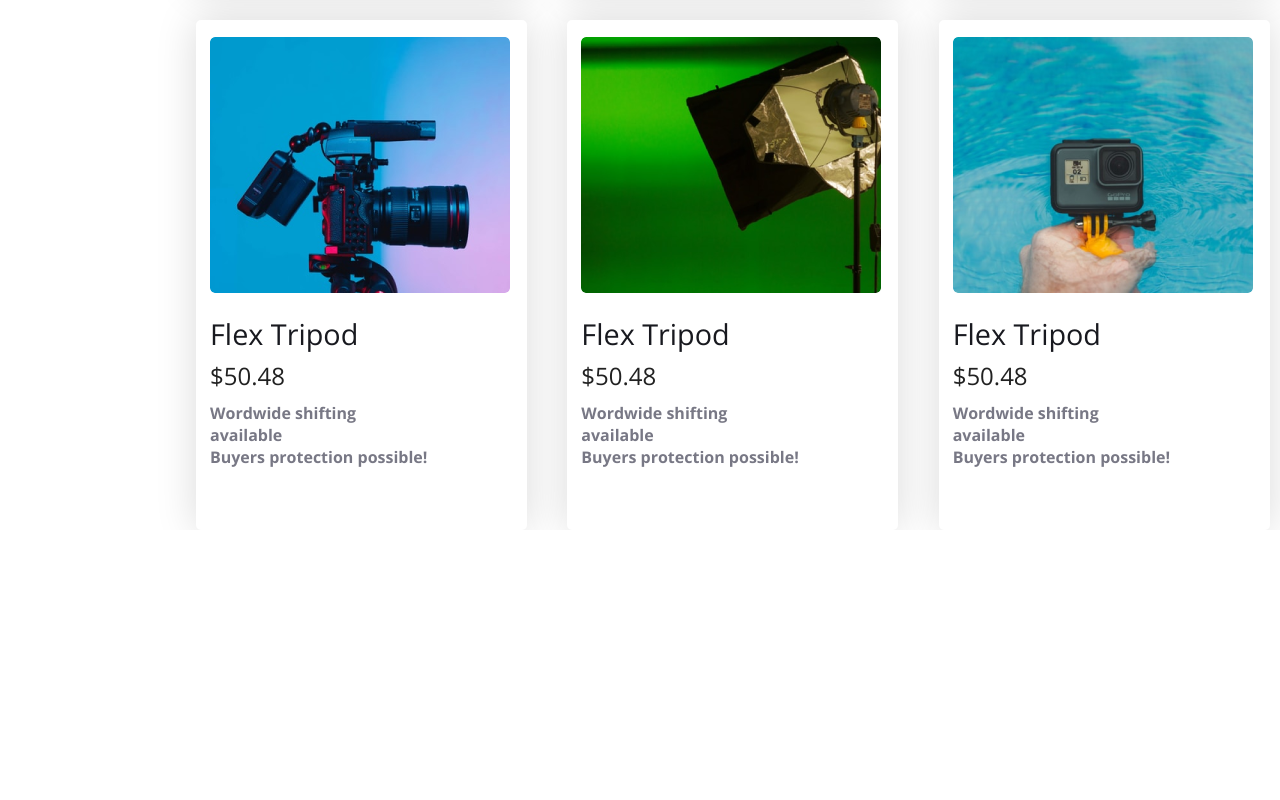
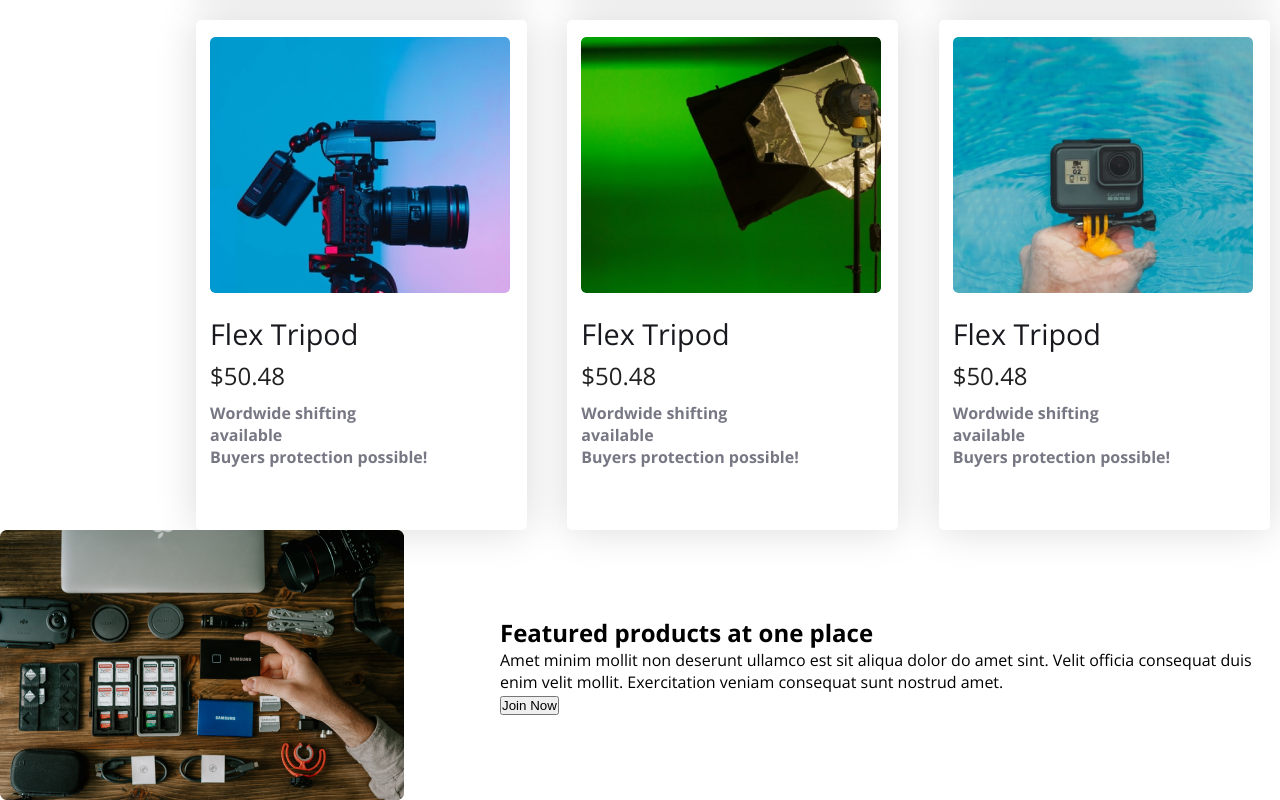
Before and after one commit to najibvai/influence-gear-practies, a plain HTML site: page index.html in a window 1280 px wide. Shown: the part 2131-2931 px from the top of the page. Before the commit the page ends 2661 px from the top, so only its background shows below. Drawn offline with nearby package versions, Linux system fonts and the light colour scheme; files whose address does not match are found by name.

Commit message:
card added done

```diff
--- a/index.html
+++ b/index.html
@@ -108,6 +108,17 @@
                 </div>
             </div>
         </section>
+        <!----------------- Featured products-------------- -->
+        <section class="feature-part">
+            <div class="feature">
+                <img src="images/gear.png" alt="">
+                <div class="feature-content">
+                    <h2>Featured products at one place</h2>
+                    <p>Amet minim mollit non deserunt ullamco est sit aliqua dolor do amet sint. Velit officia consequat duis enim velit mollit. Exercitation veniam consequat sunt nostrud amet.</p>
+                    <button>Join Now</button>
+                </div>
+            </div>
+        </section>
     </main>
     <!-- --------------------Footer Section--------------------- -->
     <footer>
--- a/style/style.css
+++ b/style/style.css
@@ -168,7 +168,13 @@ body {
     margin-bottom: 30px;
 }
 
-
+/* --------------------feature Section---------------------- */
+.feature{
+    display: flex;
+    justify-content: center;
+    align-items: center;
+    gap: 96px;
+}
 
 
 
```
